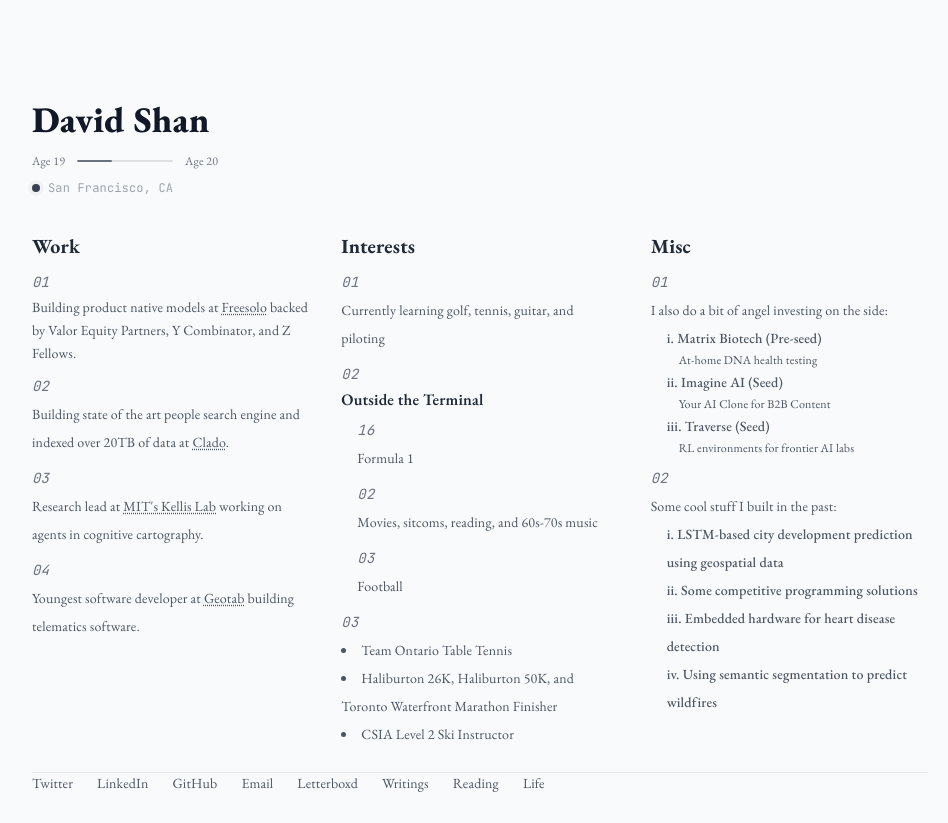
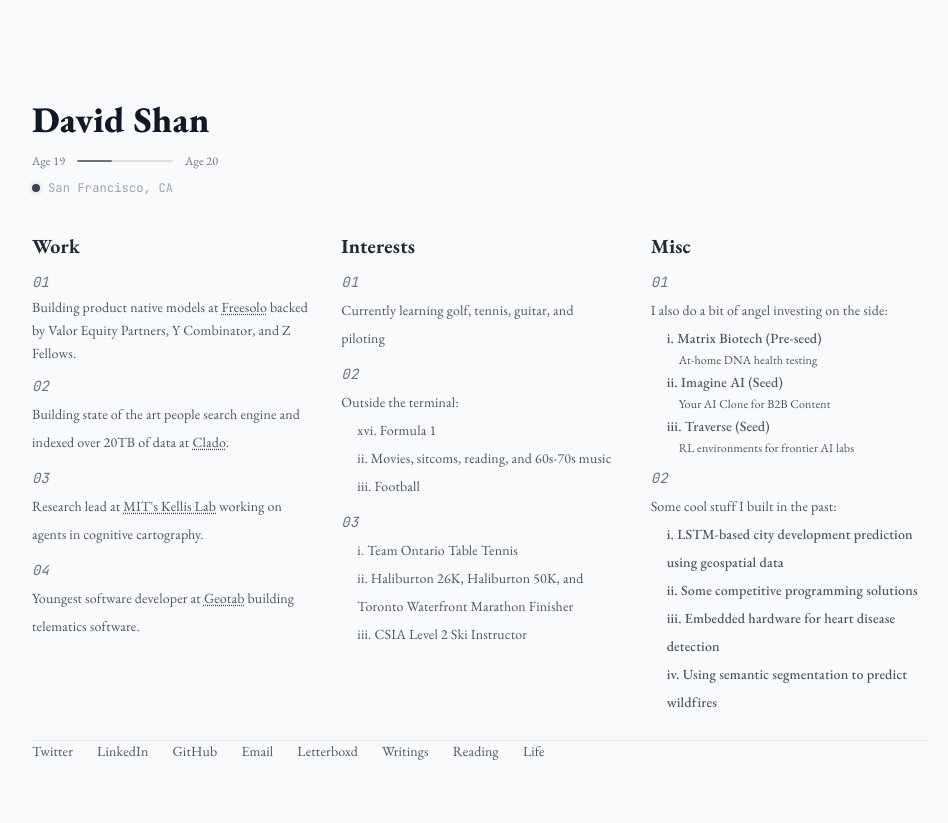
Before and after one commit to DavidBShan/WebsiteV2, a Next.js app: page / in a window 1280 px wide. Shown: the whole page, without its empty margins (160-1108 px from the left). After the commit the page ends 800 px from the top, so only its background shows below. Built offline with nearby package versions, Linux system fonts and the light colour scheme.

Commit message:
style: outside the terminal as colon intro with roman numeral lists

```diff
--- a/app/page.tsx
+++ b/app/page.tsx
@@ -309,63 +309,14 @@ export default function Home() {
                   >
                     02
                   </div>
-                  <h3
-                    className="text-base font-semibold"
-                    style={{
-                      marginBottom: "0.5rem",
-                      color: headingColor,
-                    }}
-                  >
-                    Outside the Terminal
-                  </h3>
-                  <ul
-                    style={{
-                      display: "flex",
-                      flexDirection: "column",
-                      gap: "0.75rem",
-                      marginLeft: "1rem",
-                    }}
-                  >
-                    <li>
-                      <div
-                        className="text-sm italic font-mono"
-                        style={{
-                          marginBottom: "0.25rem",
-                          color: mutedStrongColor,
-                        }}
-                        role="presentation"
-                      >
-                        16
-                      </div>
-                      <p>Formula 1</p>
-                    </li>
-                    <li>
-                      <div
-                        className="text-sm italic font-mono"
-                        style={{
-                          marginBottom: "0.25rem",
-                          color: mutedStrongColor,
-                        }}
-                        role="presentation"
-                      >
-                        02
-                      </div>
-                      <p>Movies, sitcoms, reading, and 60s-70s music</p>
-                    </li>
-                    <li>
-                      <div
-                        className="text-sm italic font-mono"
-                        style={{
-                          marginBottom: "0.25rem",
-                          color: mutedStrongColor,
-                        }}
-                        role="presentation"
-                      >
-                        03
-                      </div>
-                      <p>Football</p>
-                    </li>
-                  </ul>
+                  <div>
+                    <p className="mb-4">Outside the terminal:</p>
+                    <ul className="space-y-2" style={{ marginLeft: "1rem" }}>
+                      <li>xvi. Formula 1</li>
+                      <li>ii. Movies, sitcoms, reading, and 60s-70s music</li>
+                      <li>iii. Football</li>
+                    </ul>
+                  </div>
                 </li>
                 <li
                   className="text-sm leading-loose animate-fade-in delay-1500"
@@ -382,13 +333,13 @@ export default function Home() {
                     03
                   </div>
                   <div>
-                    <ul className="list-disc list-inside space-y-1">
-                      <li>Team Ontario Table Tennis</li>
+                    <ul className="space-y-2" style={{ marginLeft: "1rem" }}>
+                      <li>i. Team Ontario Table Tennis</li>
                       <li>
-                        Haliburton 26K, Haliburton 50K, and Toronto Waterfront
-                        Marathon Finisher
+                        ii. Haliburton 26K, Haliburton 50K, and Toronto
+                        Waterfront Marathon Finisher
                       </li>
-                      <li>CSIA Level 2 Ski Instructor</li>
+                      <li>iii. CSIA Level 2 Ski Instructor</li>
                     </ul>
                   </div>
                 </li>
```
